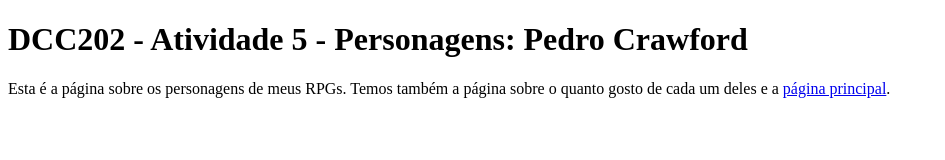
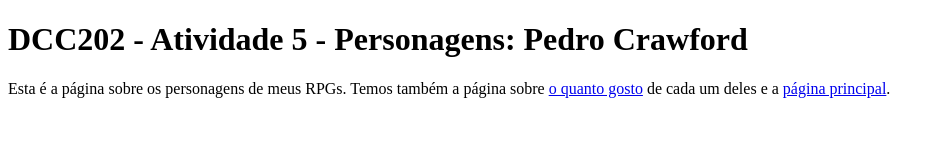
Before and after one commit to ufjf-dcc202/ufjf-dcc202-2023-3-b-atv5-CrawfordPedro, a website: page personagens.html in a window 1280 px wide. Shown: the whole page, without its empty margins (0-945 px from the left). Drawn offline with Linux system fonts and the light colour scheme.

Commit message:
adiciona link preferencias

```diff
--- a/personagens.html
+++ b/personagens.html
@@ -9,7 +9,7 @@
     <main>
         <h1>DCC202 - Atividade 5 - Personagens: Pedro Crawford</h1>
         <p>
-            Esta é a página sobre os personagens de meus RPGs. Temos também a página sobre o quanto gosto de cada um deles e a <a href="index.html">página principal</a>.
+            Esta é a página sobre os personagens de meus RPGs. Temos também a página sobre <a href="preferencias.html">o quanto gosto</a> de cada um deles e a <a href="index.html">página principal</a>.
         </p>
     </main>
 </body>
```
